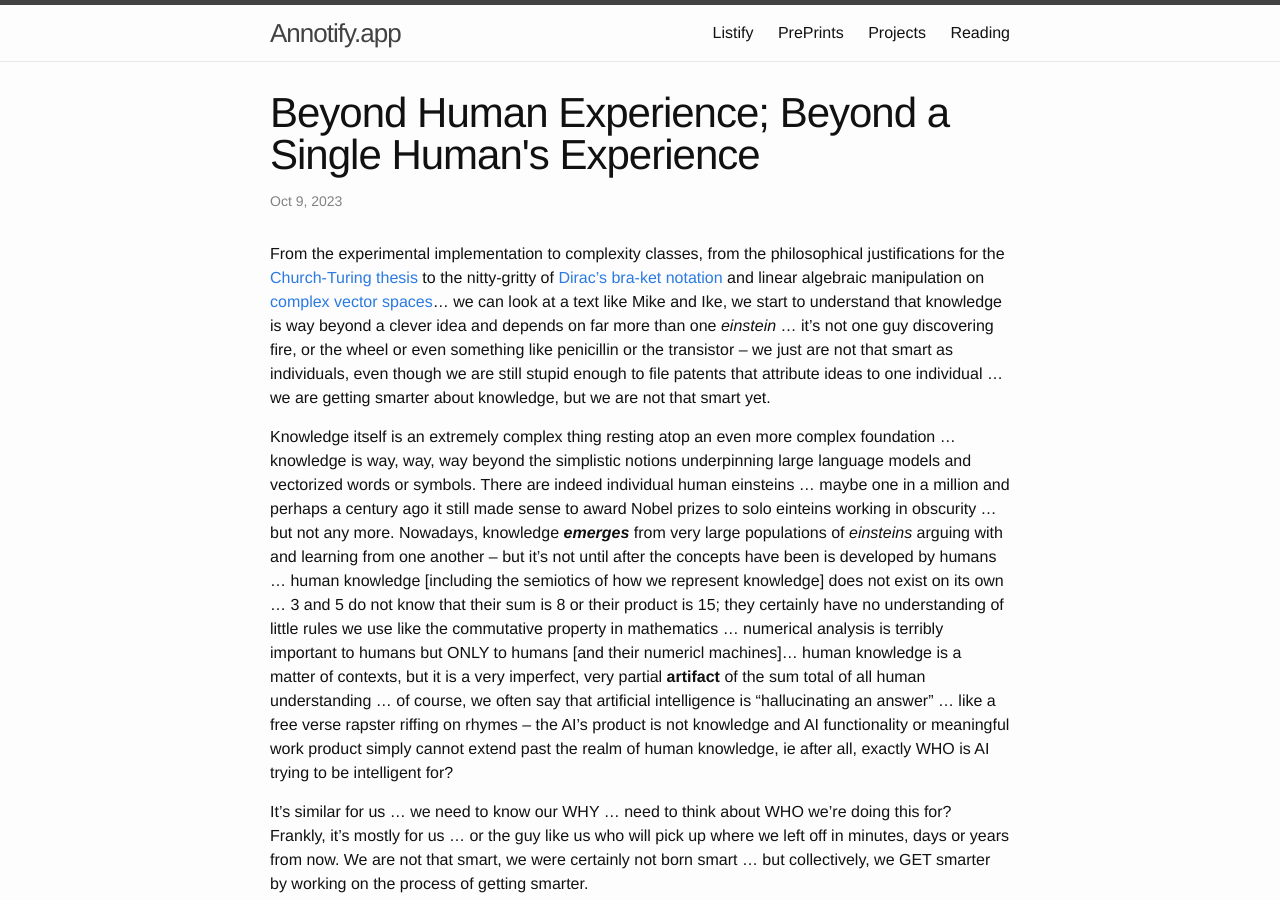
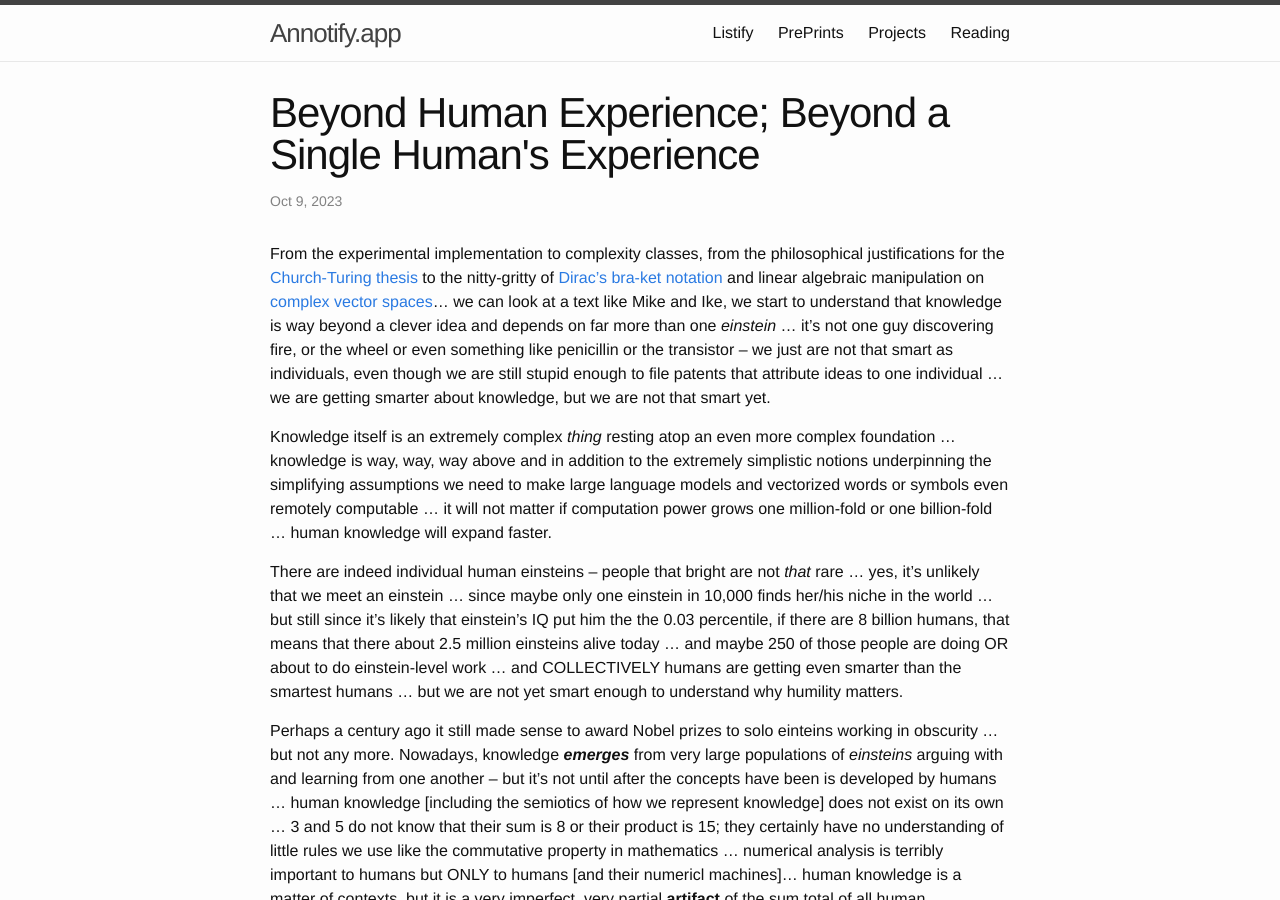
Before and after one commit to annotifyapp/annotifyapp.github.io, a Jekyll site: the page built from _posts/2023-10-09-theory-of-quantum-information.md, in a window 1280 px wide and 900 px high. Built offline with Jekyll 4.4.1, drawn with Linux system fonts in a browser that asks for light colours.

Commit message:
250 einsteins

```diff
--- a/_posts/2023-10-09-theory-of-quantum-information.md
+++ b/_posts/2023-10-09-theory-of-quantum-information.md
@@ -9,7 +9,11 @@ categories: emergence
 
 From the experimental implementation to complexity classes, from the philosophical justifications for the [Church-Turing thesis](https://en.wikipedia.org/wiki/Church%E2%80%93Turing_thesis) to the nitty-gritty of [Dirac's bra-ket notation](https://en.wikipedia.org/wiki/Bra%E2%80%93ket_notation) and linear algebraic manipulation on [complex vector spaces](https://en.wikipedia.org/wiki/Real_coordinate_space)... we can look at a text like Mike and Ike, we start to understand that knowledge is way beyond a clever idea and depends on far more than one *einstein* ... it's not one guy discovering fire, or the wheel or even something like penicillin or the transistor -- we just are not that smart as individuals, even though we are still stupid enough to file patents that attribute ideas to one individual ... we are getting smarter about knowledge, but we are not that smart yet.
 
-Knowledge itself is an extremely complex thing resting atop an even more complex foundation ... knowledge is way, way, way beyond the simplistic notions underpinning large language models and vectorized words or symbols. There are indeed individual human einsteins ... maybe one in a million  and perhaps a century ago it still made sense to award Nobel prizes to solo einteins working in obscurity ... but not any more. Nowadays, knowledge ***emerges*** from very large populations of *einsteins* arguing with and learning from one another -- but it's not until after the concepts have been is developed by humans ... human knowledge [including the semiotics of how we represent knowledge] does not exist on its own ... 3 and 5 do not know that their sum is 8 or their product is 15; they certainly have no understanding of little rules we use like the commutative property in mathematics ... numerical analysis is terribly important to humans but ONLY to humans [and their numericl machines]... human knowledge is a matter of contexts, but it is a very imperfect, very partial **artifact** of the sum total of all human understanding ... of course, we often say that artificial intelligence is "hallucinating an answer" ... like a free verse rapster riffing on rhymes -- the AI's product is not knowledge and AI functionality or meaningful work product simply cannot extend past the realm of human knowledge, ie after all, exactly WHO is AI trying to be intelligent for?
+Knowledge itself is an extremely complex *thing* resting atop an even more complex foundation ... knowledge is way, way, way above and in addition to the extremely simplistic notions underpinning the simplifying assumptions we need to make large language models and vectorized words or symbols even remotely computable ... it will not matter if computation power grows one million-fold or one billion-fold ... human knowledge will expand faster.
+
+There are indeed individual human einsteins -- people that bright are not *that* rare ... yes, it's unlikely that we meet an einstein ... since maybe only one einstein in 10,000 finds her/his niche in the world ... but still since it's likely that einstein's IQ put him the the 0.03 percentile, if there are 8 billion humans, that means that there about 2.5 million einsteins alive today ... and maybe 250 of those people are doing OR about to do einstein-level work  ... and COLLECTIVELY humans are getting even smarter than the smartest humans ... but we are not yet smart enough to understand why humility matters.
+
+Perhaps a century ago it still made sense to award Nobel prizes to solo einteins working in obscurity ... but not any more. Nowadays, knowledge ***emerges*** from very large populations of *einsteins* arguing with and learning from one another -- but it's not until after the concepts have been is developed by humans ... human knowledge [including the semiotics of how we represent knowledge] does not exist on its own ... 3 and 5 do not know that their sum is 8 or their product is 15; they certainly have no understanding of little rules we use like the commutative property in mathematics ... numerical analysis is terribly important to humans but ONLY to humans [and their numericl machines]... human knowledge is a matter of contexts, but it is a very imperfect, very partial **artifact** of the sum total of all human understanding ... of course, we often say that artificial intelligence is "hallucinating an answer" ... like a free verse rapster riffing on rhymes -- the AI's product is not knowledge and AI functionality or meaningful work product simply cannot extend past the realm of human knowledge, ie after all, exactly WHO is AI trying to be intelligent for?
 
 It's similar for us ... we need to know our WHY ... need to think about WHO we're doing this for? Frankly, it's mostly for us ... or the guy like us who will pick up where we left off in minutes, days or years from now. We are not that smart, we were certainly not born smart ... but collectively, we GET smarter by working on the process of getting smarter.
 
```
